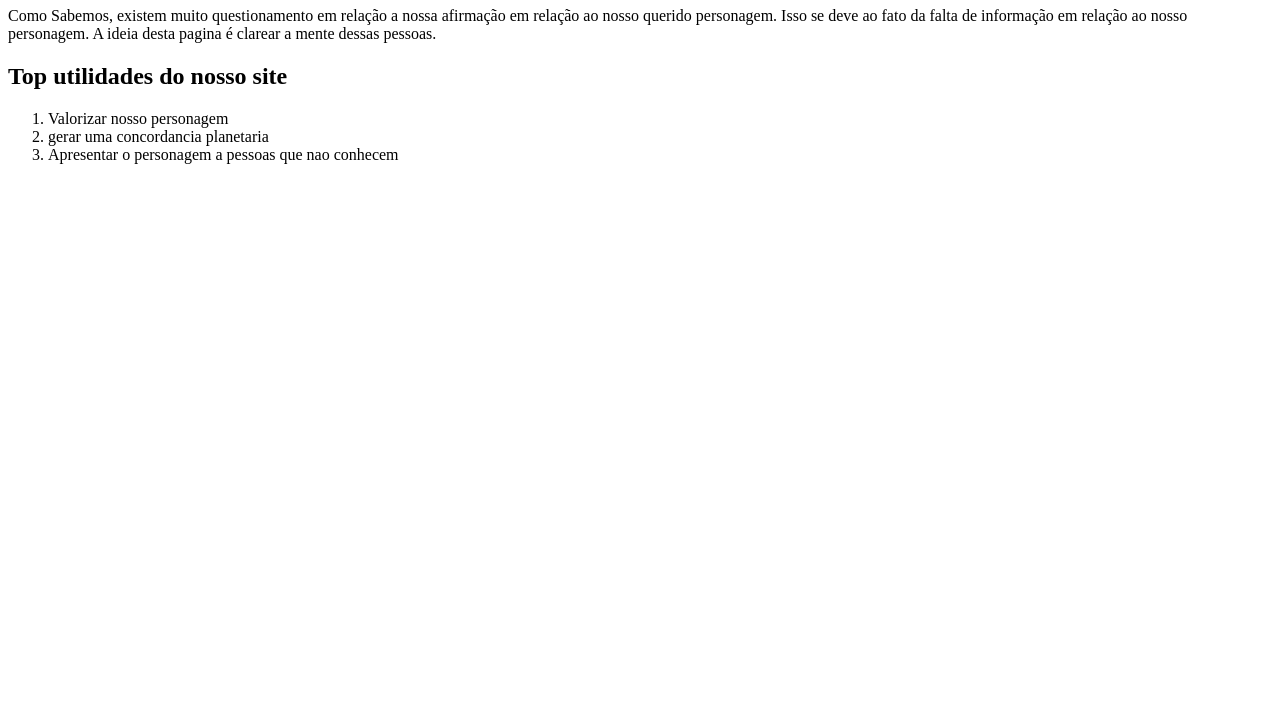
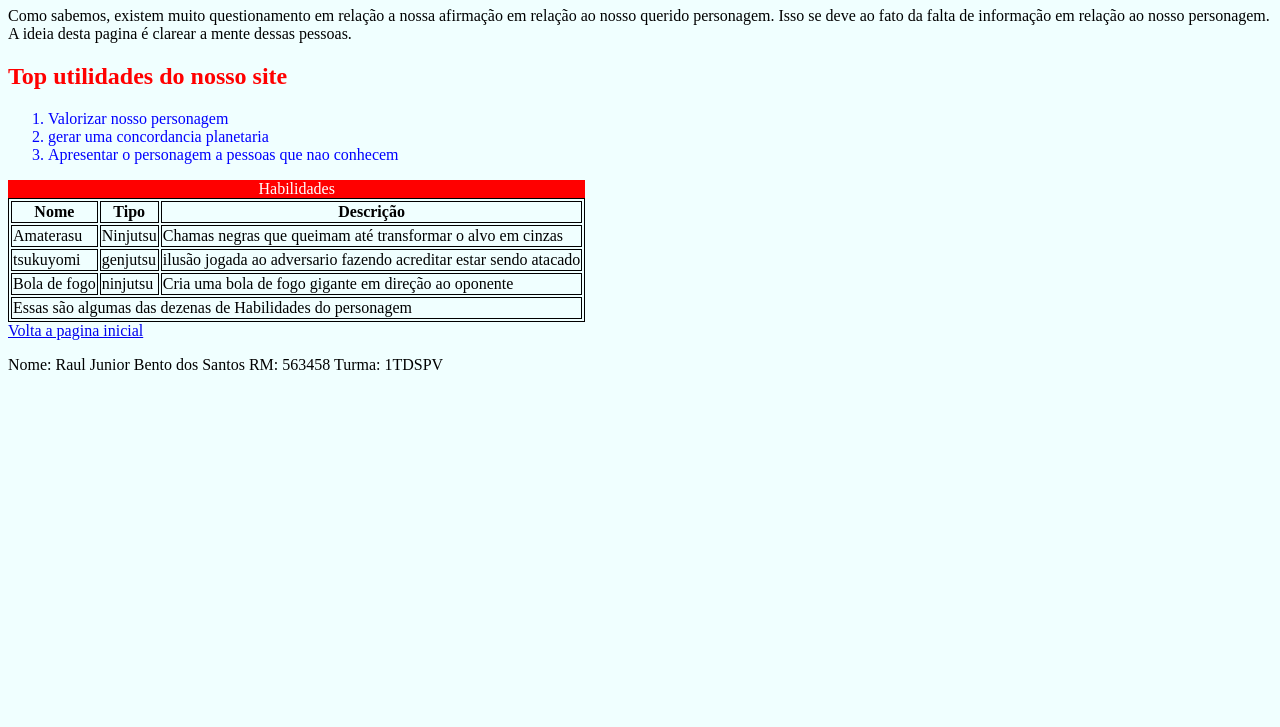
Before and after one commit to RaulSantos206/cp01-front-fiap., a plain HTML site: page about.html in a window 1280 px wide. Shown: the part 73-800 px from the top of the page. Drawn offline with Linux system fonts and the light colour scheme.

Commit message:
Finalizada a segunda pagina

```diff
--- a/about.html
+++ b/about.html
@@ -7,9 +7,41 @@
     <title>Itachi o melhor</title>
 </head>
 
-<body=style="background-color: azure;">
+<body style="background-color: azure;">
+    <style>
+        h1 {
+            color: red;
+        }
+
+        h2 {
+            color: red;
+        }
+
+        li {
+            color: blue;
+        }
+
+        caption {
+            color: white;
+            background-color: red;
+        }
+
+        table {
+            border: 1px black solid;
+        }
+
+        th {
+            border: 1px black solid;
+        }
+
+        td {
+            border: 1px black solid;
+        }
+    </style>
+
+
     <h1>Itachi o melhor</h1>
-    <p>Como Sabemos, existem muito questionamento em relação a nossa afirmação em relação ao nosso querido personagem.
+    <p>Como sabemos, existem muito questionamento em relação a nossa afirmação em relação ao nosso querido personagem.
         Isso se deve ao fato da falta de informação em relação ao nosso personagem. A ideia desta pagina é clarear a
         mente dessas pessoas.</p>
     <h2>Top utilidades do nosso site</h2>
@@ -18,8 +50,42 @@
         <li>gerar uma concordancia planetaria</li>
         <li>Apresentar o personagem a pessoas que nao conhecem</li>
     </ol>
+    <table>
+        <caption>Habilidades</caption>
+        <thead>
+            <tr>
+                <th>Nome</th>
+                <th>Tipo</th>
+                <th>Descrição</th>
+            </tr>
+        </thead>
+        <tbody>
+            <tr>
+                <td>Amaterasu</td>
+                <td>Ninjutsu</td>
+                <td>Chamas negras que queimam até transformar o alvo em cinzas</td>
+            </tr>
+            <tr>
+                <td>tsukuyomi</td>
+                <td>genjutsu</td>
+                <td>ilusão jogada ao adversario fazendo acreditar estar sendo atacado</td>
+            </tr>
+            <td>Bola de fogo</td>
+            <td>ninjutsu</td>
+            <td>Cria uma bola de fogo gigante em direção ao oponente</td>
+        </tbody>
+        <tfoot>
+            <tr>
+                <td colspan="3">Essas são algumas das dezenas de Habilidades do personagem</td>
+            </tr>
+        </tfoot>
+    </table>
+    <a href="index.html">Volta a pagina inicial</a>
+    <p>Nome: Raul Junior Bento dos Santos
+        RM: 563458
+        Turma: 1TDSPV
+    </p>
 
-
-    </body>
+</body>
 
 </html>
```
